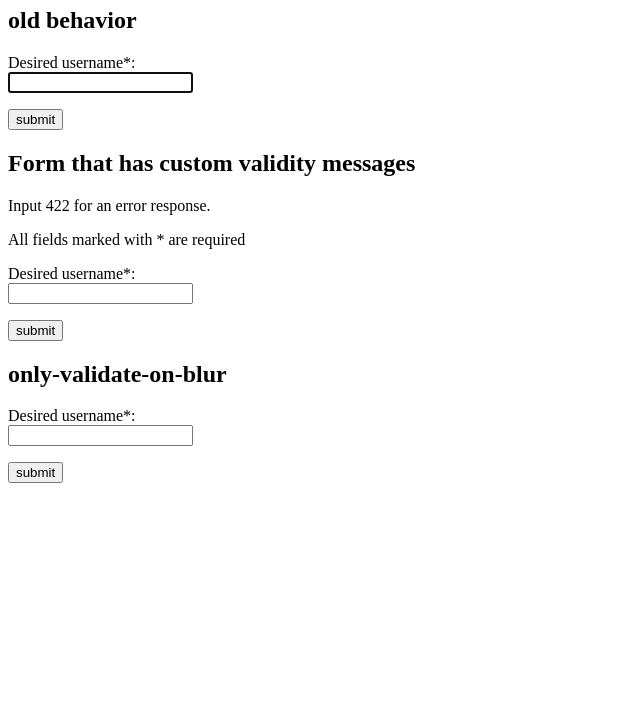
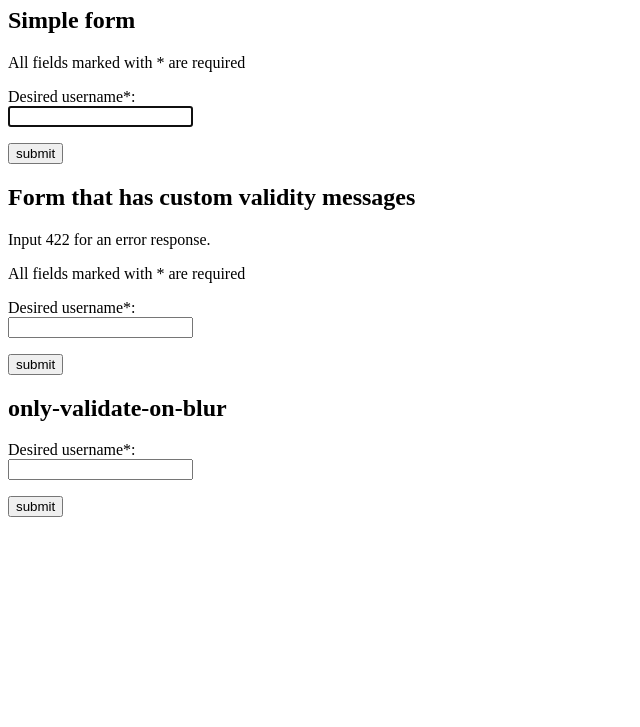
Before and after one commit to github/auto-check-element, a website: page examples/index.html in a window 1280 px wide. Shown: the part 73-800 px from the top of the page, without its empty margins (0-640 px from the left). Drawn offline with Linux system fonts and the light colour scheme.

Commit message:
update examples index

```diff
--- a/examples/index.html
+++ b/examples/index.html
@@ -11,9 +11,11 @@
   <body>
     <main>
       <h1>auto-check-element</h1>
-      <h2>old behavior</h2>
+      <h2>Simple form</h2>
       <h2 tabindex="-1" id="success1" class="success" hidden>Your submission was successful</h2>
       <form>
+        <p>All fields marked with * are required</p>
+
         <label for="simple-field">Desired username*:</label>
         <auto-check csrf="foo" src="/demo" required>
           <input id="simple-field" autofocus name="foo" required aria-describedby="state1" />
@@ -104,7 +106,7 @@
       }
     </script>
 
-    <!-- <script type="module" src="https://unpkg.com/@github/auto-check-element@latest"></script> -->
-    <script type="module" src="../dist/bundle.js" defer></script>
+    <script type="module" src="https://unpkg.com/@github/auto-check-element@latest"></script>
+    <!-- <script type="module" src="../dist/bundle.js" defer></script> -->
   </body>
 </html>
```
